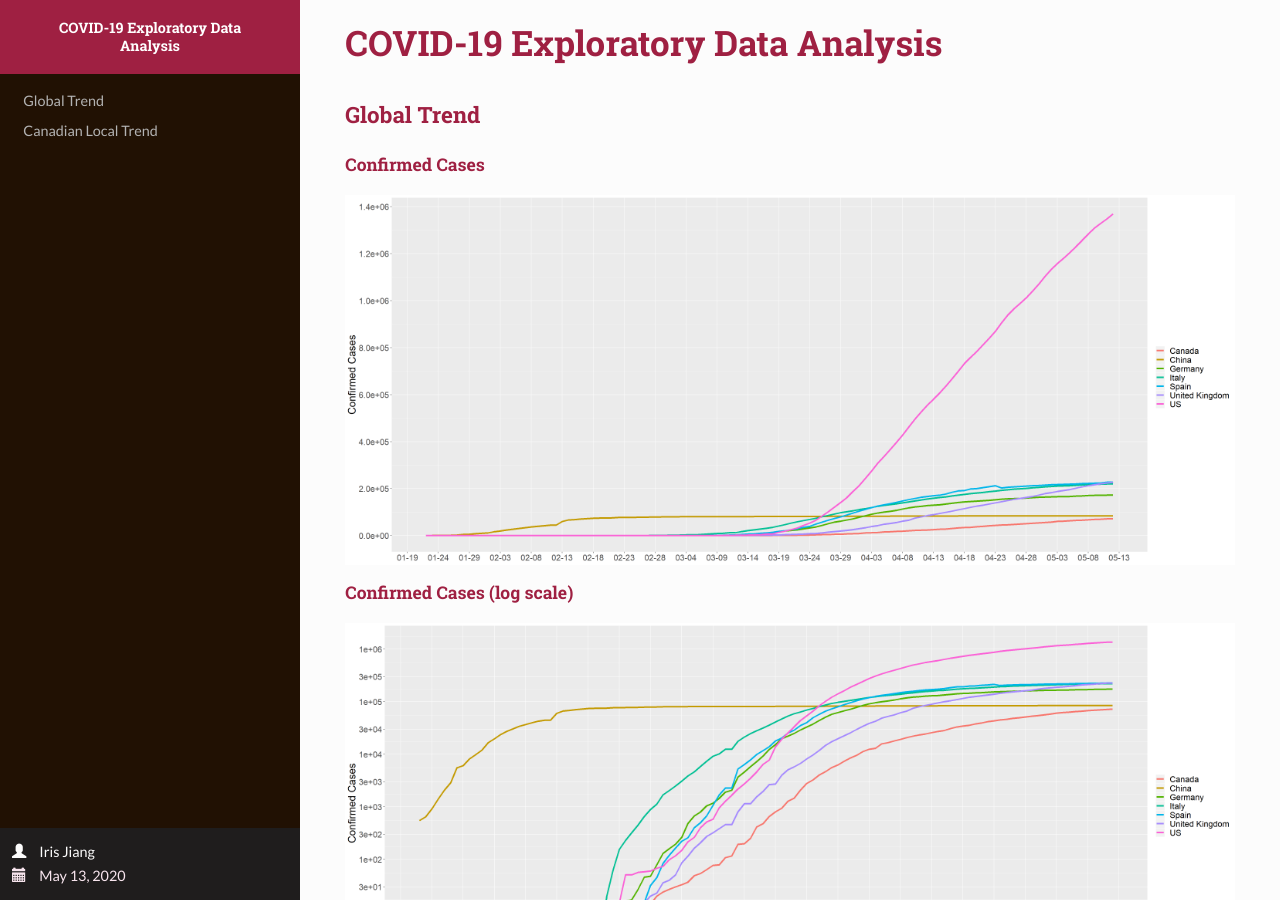
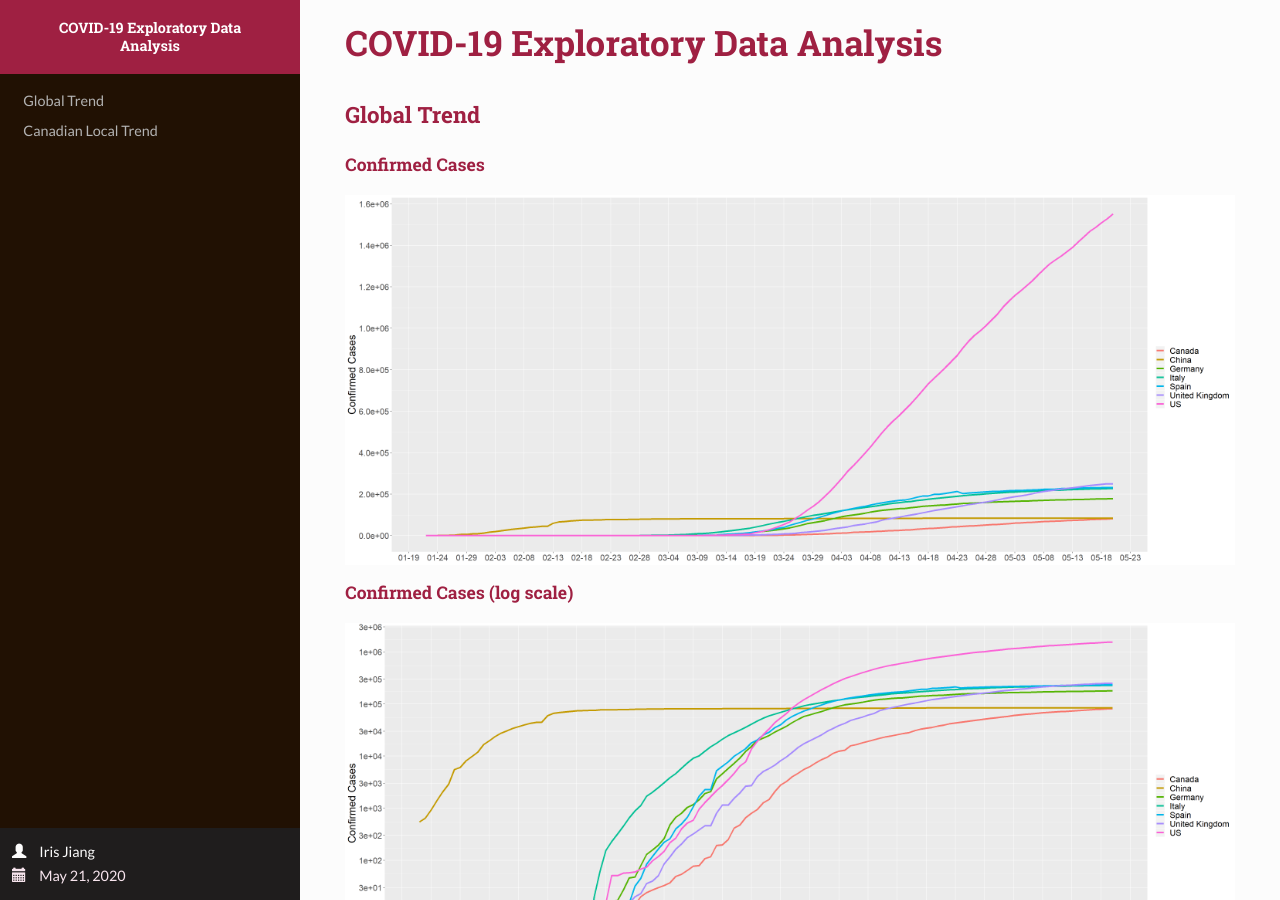
Before and after one commit to my-jiang/my-jiang.github.io, a Jekyll site: the page projects/COVID-19-EDA/COVID-19-EDA.html, which Jekyll copies as it is, in a window 1280 px wide and 900 px high. Built offline with Jekyll 4.4.1, drawn with Linux system fonts in a browser that asks for light colours.

Commit message:
Update May 21

```diff
--- a/projects/COVID-19-EDA/COVID-19-EDA.html
+++ b/projects/COVID-19-EDA/COVID-19-EDA.html
@@ -10,7 +10,7 @@
 
 <meta name="author" content="Iris Jiang" />
 
-<meta name="date" content="2020-05-13" />
+<meta name="date" content="2020-05-21" />
 
 <title>COVID-19 Exploratory Data Analysis</title>
 
@@ -83,7 +83,7 @@ $(document).ready(function () {
 
     <div id="postamble" data-toggle="wy-nav-shift" class="status">
               <p class="author"><span class="glyphicon glyphicon-user"></span> Iris Jiang</p>
-                  <p class="date"><span class="glyphicon glyphicon-calendar"></span> May 13, 2020</p>
+                  <p class="date"><span class="glyphicon glyphicon-calendar"></span> May 21, 2020</p>
         </div>
 </div>
 
```
Also changed, not shown: projects/COVID-19-EDA/COVID-19-EDA_files/figure-html/unnamed-chunk-11-1.png, projects/COVID-19-EDA/COVID-19-EDA_files/figure-html/unnamed-chunk-12-1.png, projects/COVID-19-EDA/COVID-19-EDA_files/figure-html/unnamed-chunk-13-1.png, projects/COVID-19-EDA/COVID-19-EDA_files/figure-html/unnamed-chunk-14-1.png, projects/COVID-19-EDA/COVID-19-EDA_files/figure-html/unnamed-chunk-15-1.png, projects/COVID-19-EDA/COVID-19-EDA_files/figure-html/unnamed-chunk-3-1.png, projects/COVID-19-EDA/COVID-19-EDA_files/figure-html/unnamed-chunk-4-1.png, projects/COVID-19-EDA/COVID-19-EDA_files/figure-html/unnamed-chunk-5-1.png, projects/COVID-19-EDA/COVID-19-EDA_files/figure-html/unnamed-chunk-6-1.png, projects/COVID-19-EDA/COVID-19-EDA_files/figure-html/unnamed-chunk-7-1.png, projects/COVID-19-EDA/COVID-19-EDA_files/figure-html/unnamed-chunk-8-1.png, projects/COVID-19-EDA/COVID-19-EDA_files/figure-html/unnamed-chunk-9-1.png, 2 other files.
